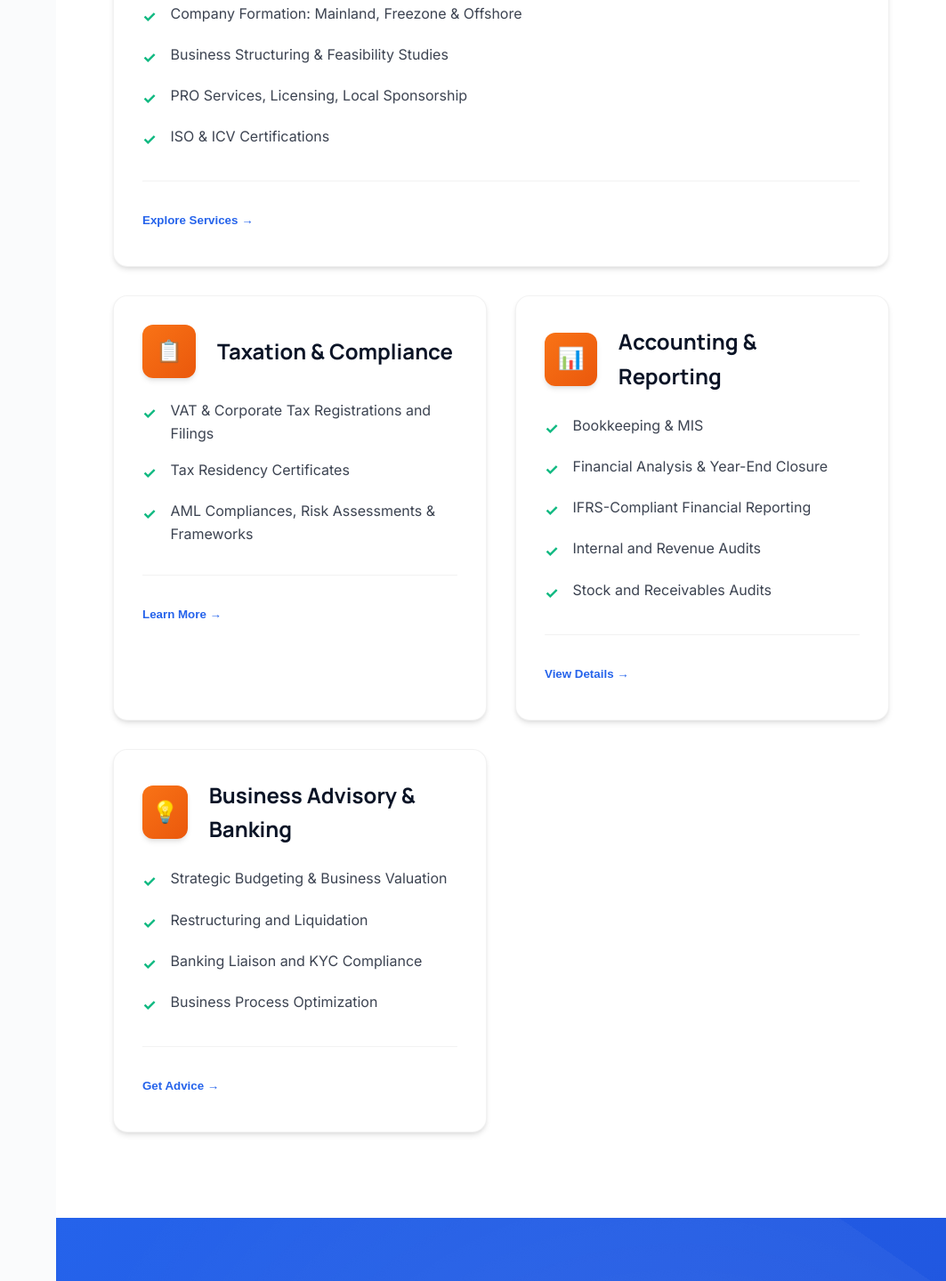
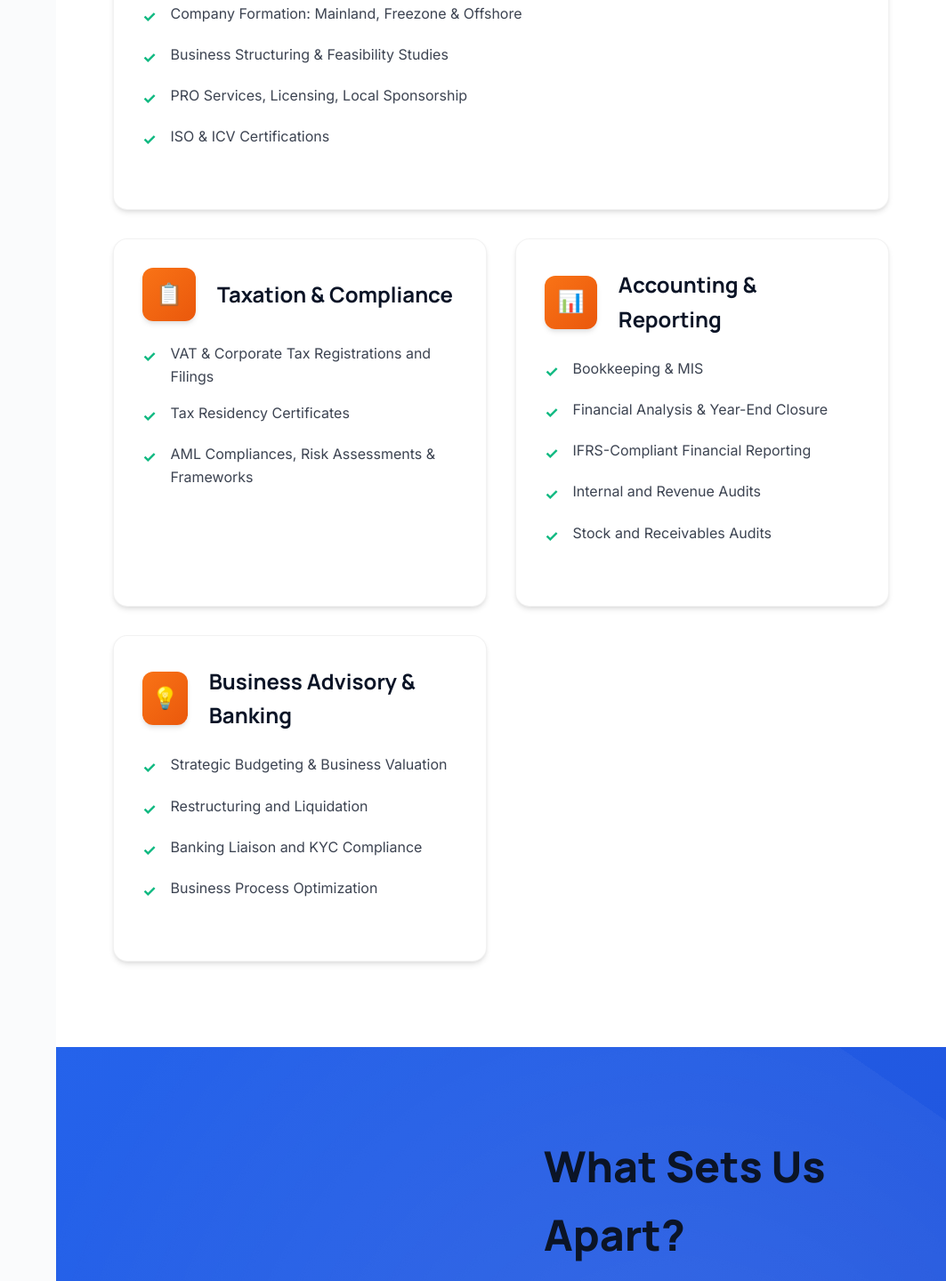
Before and after one commit to ak-127/Chartered, a plain HTML site: page index.html in a window 1280 px wide. Shown: the part 1228-2668 px from the top of the page at 89% size, without its empty margins (217-1280 px from the left). Drawn offline with Linux system fonts and the light colour scheme.

Commit message:
remove card links

```diff
--- a/index.html
+++ b/index.html
@@ -125,9 +125,6 @@
               <li><span class="check-icon">✓</span>ISO & ICV Certifications</li>
             </ul>
           </div>
-          <div class="card-footer">
-            <button class="btn-link">Explore Services →</button>
-          </div>
         </div>
 
         <div class="service-card" data-service="taxation">
@@ -141,9 +138,6 @@
               <li><span class="check-icon">✓</span>Tax Residency Certificates</li>
               <li><span class="check-icon">✓</span>AML Compliances, Risk Assessments & Frameworks</li>
             </ul>
-          </div>
-          <div class="card-footer">
-            <button class="btn-link">Learn More →</button>
           </div>
         </div>
 
@@ -161,9 +155,6 @@
               <li><span class="check-icon">✓</span>Stock and Receivables Audits</li>
             </ul>
           </div>
-          <div class="card-footer">
-            <button class="btn-link">View Details →</button>
-          </div>
         </div>
 
         <div class="service-card" data-service="advisory">
@@ -178,9 +169,6 @@
               <li><span class="check-icon">✓</span>Banking Liaison and KYC Compliance</li>
               <li><span class="check-icon">✓</span>Business Process Optimization</li>
             </ul>
-          </div>
-          <div class="card-footer">
-            <button class="btn-link">Get Advice →</button>
           </div>
         </div>
       </div>
```
